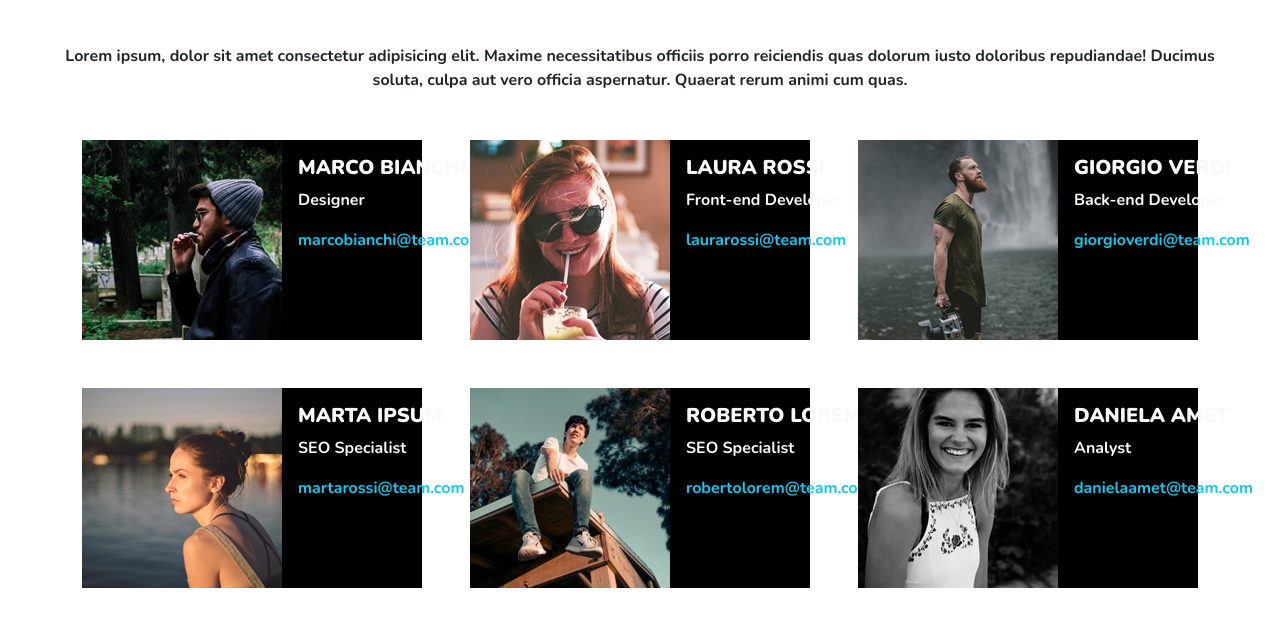
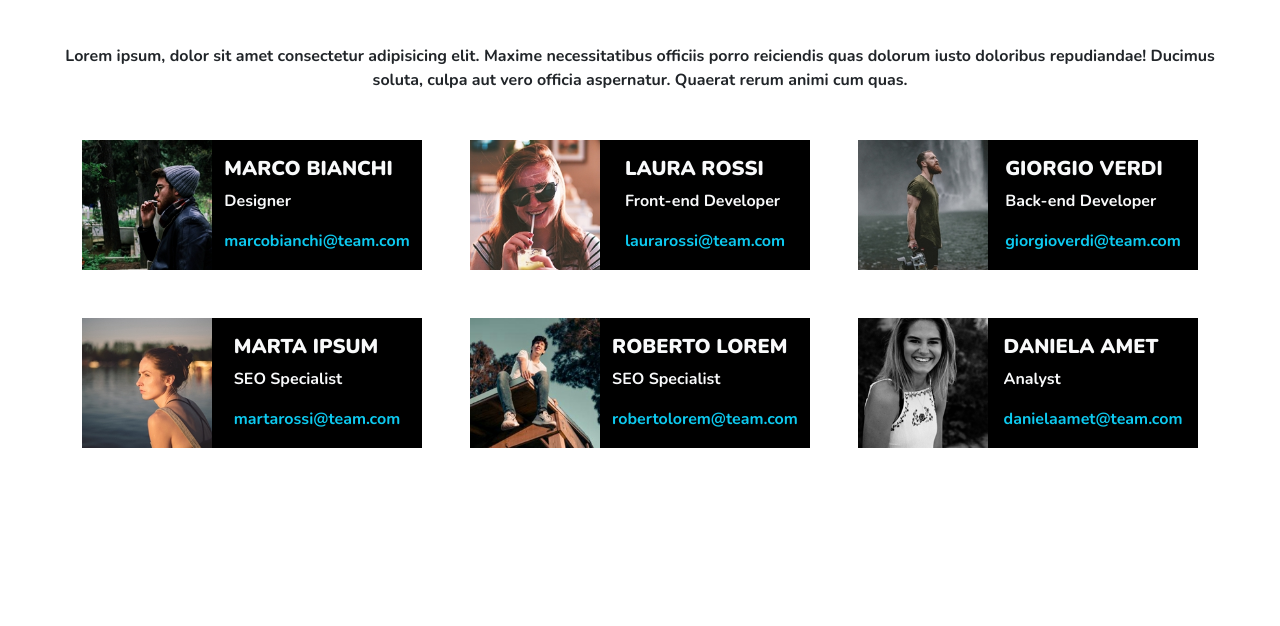
Before and after one commit to Giulia-Ciampelli/js-our-team, a plain HTML site: page index.html in a window 1280 px wide. Shown: the part 90-716 px from the top of the page. Drawn offline with nearby package versions, Linux system fonts and the light colour scheme.

Commit message:
fix: img size, spacing

```diff
--- a/assets/script.js
+++ b/assets/script.js
@@ -55,8 +55,10 @@ for (let i = 0; i < teamMembers.length; i++) {
   let markup = `
   <div class="col-lg-4 col-md-6 col-sm-1">
     <div class="d-flex flex-row bg-black text-light">
-        <img src="${img}" class="h-25" alt="">
-        <div class="p-3">
+        <div class="d-block">
+          <img src="${img}" class="" alt="">
+        </div>
+        <div class="m-auto">
           <h5 class="text-uppercase">
           ${name}
           </h5>
--- a/assets/style.css
+++ b/assets/style.css
@@ -14,3 +14,7 @@ h5 {
 p, a {
     font-weight: 700;
 }
+
+img {
+    max-width: 130px;
+}
```
